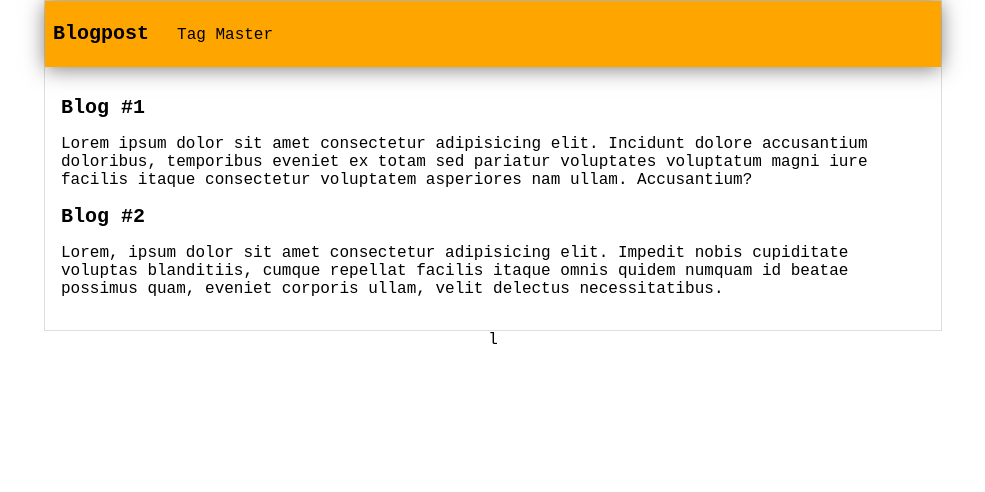
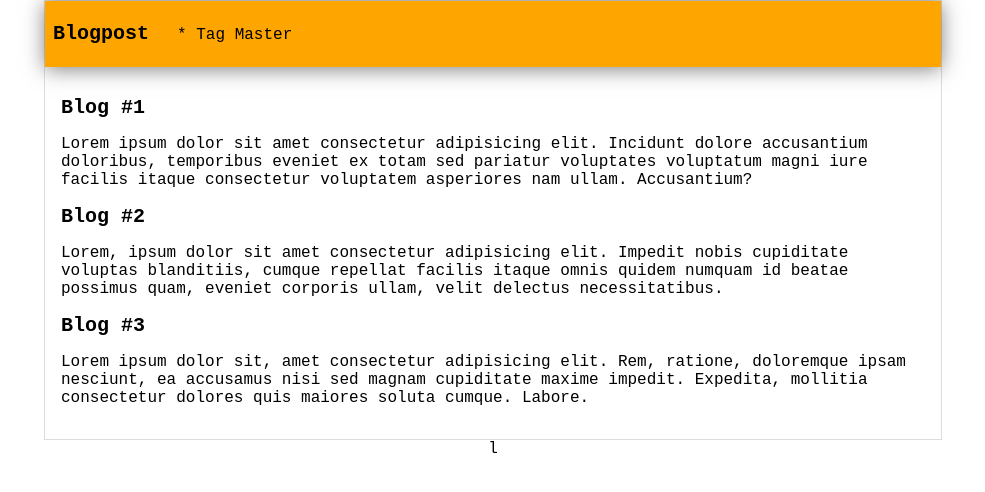
Before and after one commit to javier7767/Hyperblog, a plain HTML site: page index.html in a window 1280 px wide. Shown: the whole page, without its empty margins (147-1132 px from the left). Drawn offline with Linux system fonts and the light colour scheme.

Commit message:
Cambios a rama master, cabecerlla llamada Blogpost * Tag master

```diff
--- a/index.html
+++ b/index.html
@@ -11,7 +11,7 @@
     <div id="container">
 
         <div id="cabecera">
-            <h1>Blogpost <span id="tagline"> Tag Master </span></h1>
+            <h1>Blogpost <span id="tagline"> * Tag Master </span></h1>
 
         </div>
 
@@ -21,6 +21,10 @@
 
             <h1>Blog #2</h1>
             <p>Lorem, ipsum dolor sit amet consectetur adipisicing elit. Impedit nobis cupiditate voluptas blanditiis, cumque repellat facilis itaque omnis quidem numquam id beatae possimus quam, eveniet corporis ullam, velit delectus necessitatibus.</p>
+
+            <h1>Blog #3</h1>
+            <p>Lorem ipsum dolor sit, amet consectetur adipisicing elit. Rem, ratione, doloremque ipsam nesciunt, ea accusamus nisi sed magnam cupiditate maxime impedit. Expedita, mollitia consectetur dolores quis maiores soluta cumque. Labore.</p>
+
         </div>
     </div>
 
```
